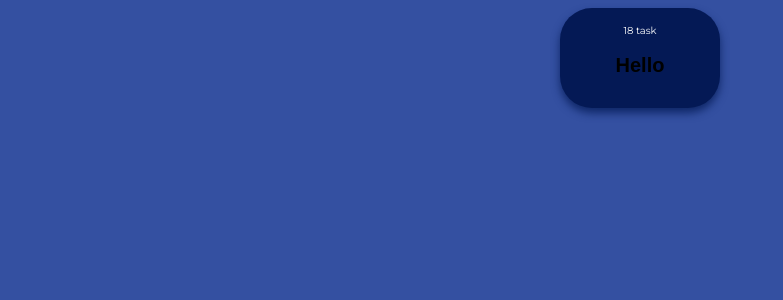
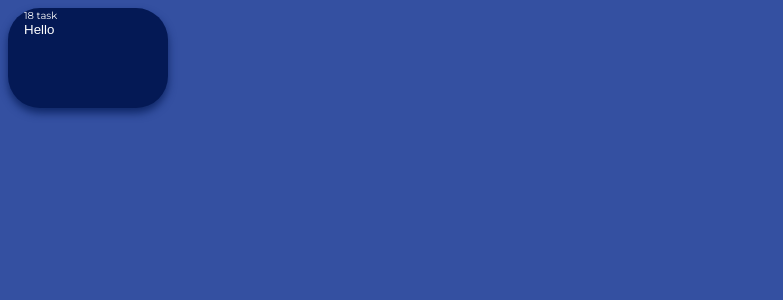
Before and after one commit to Bgomez718/To-Do-Mobile, a React (Create React App) app: page / in a window 1280 px wide. Shown: the top 300 px of the page, without its empty margins (0-783 px from the left). Built offline with nearby package versions, Linux system fonts and the light colour scheme.

Commit message:
Update Section.jsx and styles.css

```diff
--- a/src/Section.jsx
+++ b/src/Section.jsx
@@ -5,7 +5,7 @@ export default function Section() {
     <div className="sectionContainer">
       <button className="section">
         <label className="taskCount">18 task</label>
-        <h2>Hello</h2>
+        <label className="taskLabel">Hello</label>
       </button>
     </div>
   );
--- a/src/styles.css
+++ b/src/styles.css
@@ -14,10 +14,21 @@ label {
 .taskCount {
   font-size: 10px;
   font-family: "Montserrat", sans-serif;
+  margin-left: 10px;
+}
+
+.taskLabel {
+  margin-left: 10px;
 }
 
 .noStrike {
   margin-left: "20px";
+}
+
+.section {
+  display: flex;
+  flex-direction: column;
+  align-items: flex-start;
 }
 
 .listContainer {
```
